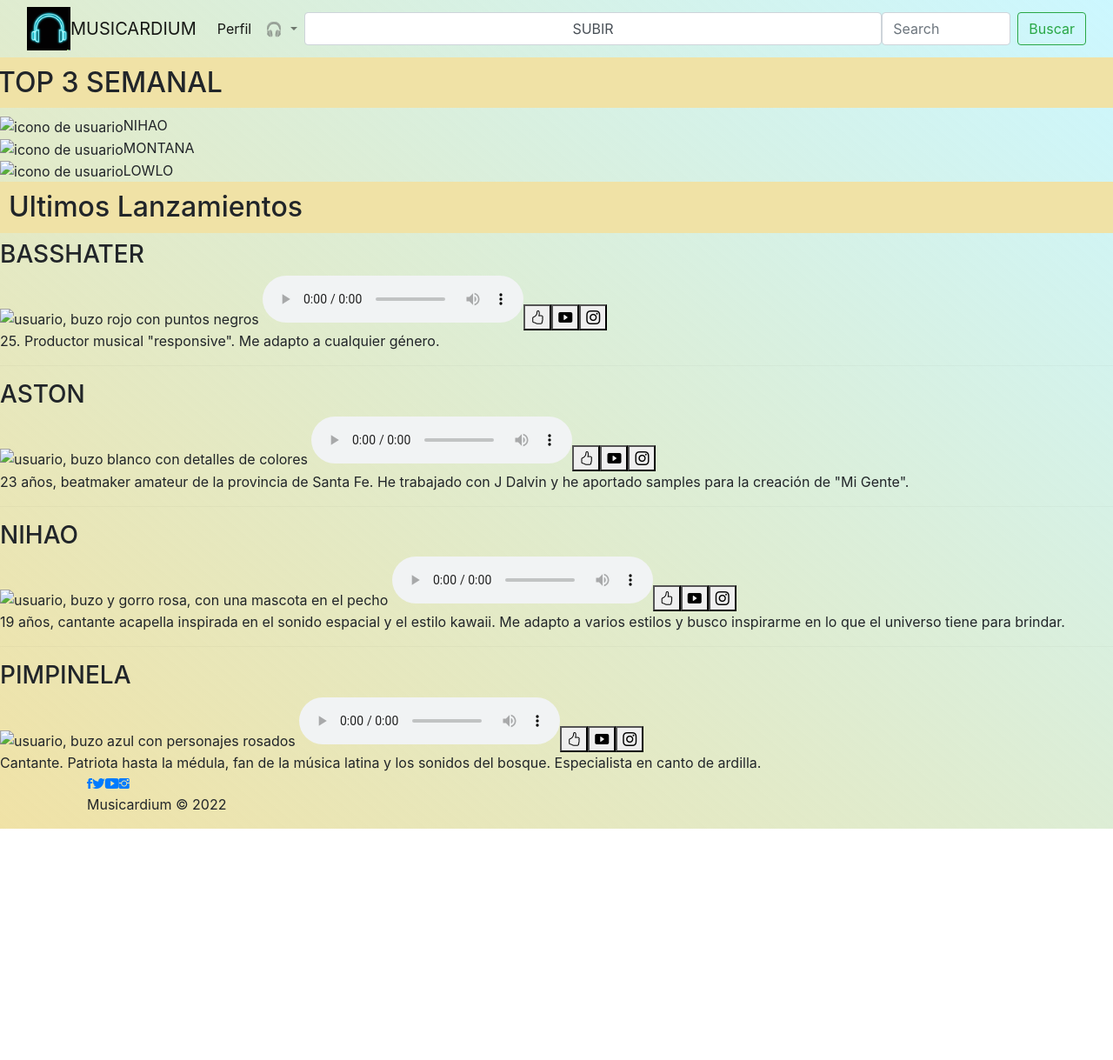
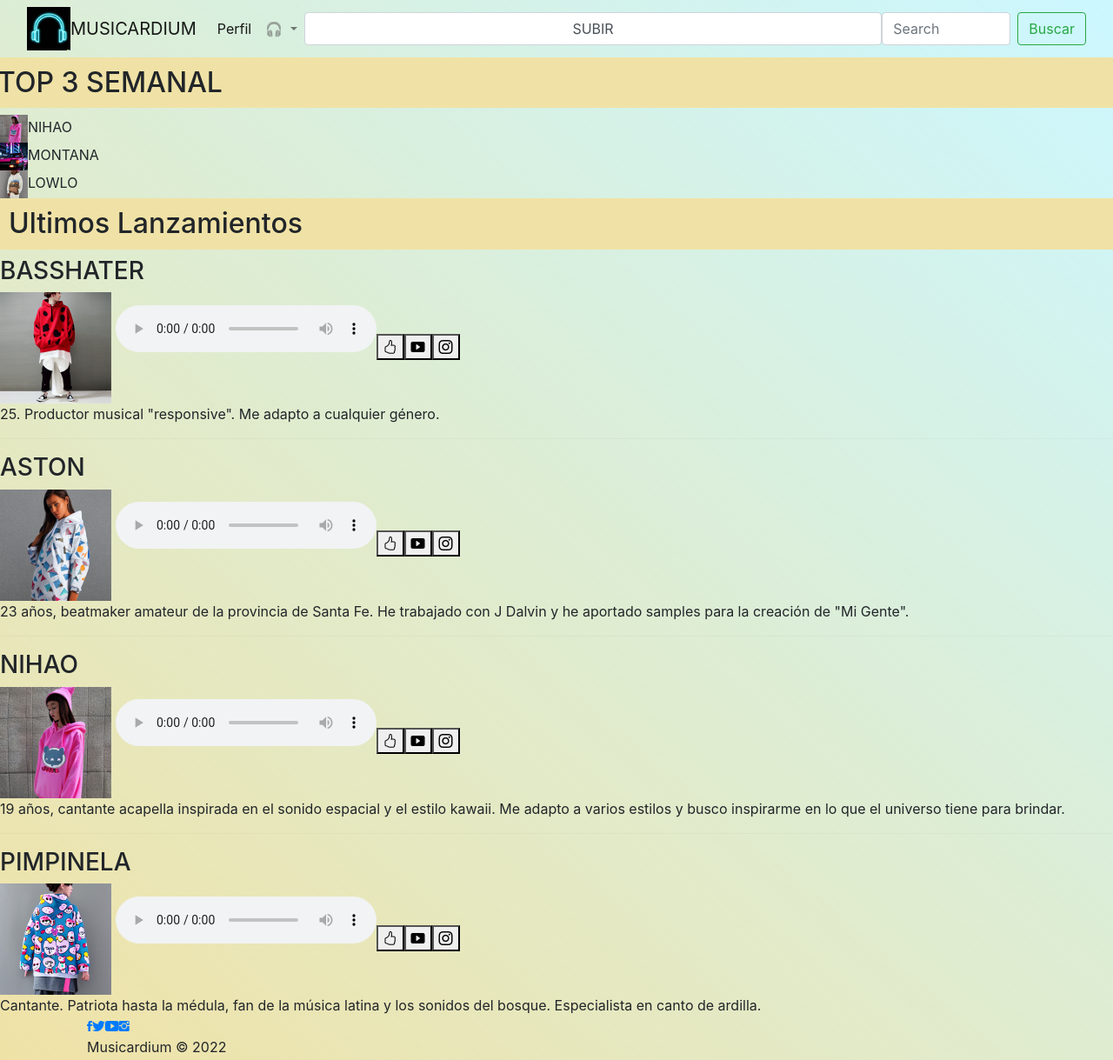
Before and after one commit to Sanguchito97/PreEntrega3Araujo, a website: page index.html in a window 1280 px wide. Shown: the top 1219 px of the page at 87% size. Before the commit the page ends 953 px from the top, so only its background shows below. Drawn offline with nearby package versions, Linux system fonts and the light colour scheme; files that its build step writes are made by us from their sources; the site is published under a folder, as on GitHub Pages, so addresses that start at the root find nothing.

Commit message:
Commit 10

```diff
--- a/index.html
+++ b/index.html
@@ -119,9 +119,9 @@
       </div>
       <!-- display de los artistas destacados del sitio, con actualmente mayor repercusión en el mismo-->
               <section class="grid-container justify-content">
-              <div class="grid-item grid-item-1"><img src="/images/buzotest5.png" width="32" height="32"alt="icono de usuario">NIHAO</div>
-              <div class="grid-item grid-item-2"><img src="/images/cartest.jpeg" width="32" height="32" alt="icono de usuario">MONTANA</div>
-              <div class="grid-item grid-item-3"><img src="/images/buzotest2.png" width="32" height="32"alt="icono de usuario">LOWLO</div>
+              <div class="grid-item grid-item-1"><img src="images/buzotest5.png" width="32" height="32"alt="icono de usuario">NIHAO</div>
+              <div class="grid-item grid-item-2"><img src="images/cartest.jpeg" width="32" height="32" alt="icono de usuario">MONTANA</div>
+              <div class="grid-item grid-item-3"><img src="images/buzotest2.png" width="32" height="32"alt="icono de usuario">LOWLO</div>
           </section>
           <section>
             <div>
@@ -130,28 +130,28 @@
               <!-- artistas generales, de distinto rubro.
               Aquí se presentan los últimos lanzamientos del sitio-->
               <div><h3>BASSHATER</div>
-                <img src="/images/buzotest8.png" width="128" height="128"alt="usuario, buzo rojo con puntos negros">
-                <audio controls src="../mp3/drive-trhu.mp3"></audio><button class="bi bi-hand-thumbs-up"></button><button class="bi bi-play-btn-fill"></button><button class="bi bi-instagram"></button>
+                <img src="images/buzotest8.png" width="128" height="128"alt="usuario, buzo rojo con puntos negros">
+                <audio controls src="mp3/drive-trhu.mp3"></audio><button class="bi bi-hand-thumbs-up"></button><button class="bi bi-play-btn-fill"></button><button class="bi bi-instagram"></button>
                 <div class="data">25. Productor musical "responsive". Me adapto a cualquier género.</div>
                 <hr class="solid">
                 <div><h3>ASTON</h3></div>
-        <img src="/images/buzotest3.png" width="128" height="128"alt="usuario, buzo blanco con detalles de colores">
-        <audio controls src="../mp3/careless.mp3"></audio><button class="bi bi-hand-thumbs-up"></button><button class="bi bi-play-btn-fill"></button><button class="bi bi-instagram"></button>
+        <img src="images/buzotest3.png" width="128" height="128"alt="usuario, buzo blanco con detalles de colores">
+        <audio controls src="mp3/careless.mp3"></audio><button class="bi bi-hand-thumbs-up"></button><button class="bi bi-play-btn-fill"></button><button class="bi bi-instagram"></button>
         <div class="data1">
         23 años, beatmaker amateur de la provincia de Santa Fe. He trabajado con J Dalvin y he aportado samples para la creación de "Mi Gente".
         <hr class="solid">
       </div>
         <div><h3>NIHAO</h3></div>
-            <img src="/images/buzotest5.png" width="128" height="128"alt="usuario, buzo y gorro rosa, con una mascota en el pecho">
-            <audio controls src="../mp3/uh.mp3"></audio><button class="bi bi-hand-thumbs-up"></button><button class="bi bi-play-btn-fill"></button><button class="bi bi-instagram"></button>
+            <img src="images/buzotest5.png" width="128" height="128"alt="usuario, buzo y gorro rosa, con una mascota en el pecho">
+            <audio controls src="mp3/uh.mp3"></audio><button class="bi bi-hand-thumbs-up"></button><button class="bi bi-play-btn-fill"></button><button class="bi bi-instagram"></button>
             <div class="data2">
             19 años, cantante acapella inspirada en el sonido espacial y el estilo kawaii.
             Me adapto a varios estilos y busco inspirarme en lo que el universo tiene para brindar.
             <hr class="solid">
           </div>
             <div><h3>PIMPINELA</h3></div>
-            <img src="/images/buzotest7.png" width="128" height="128"alt="usuario, buzo azul con personajes rosados">
-            <audio controls src="../mp3/uh2.mp3"></audio><button class="bi bi-hand-thumbs-up"></button><button class="bi bi-play-btn-fill"></button><button class="bi bi-instagram"></button>
+            <img src="images/buzotest7.png" width="128" height="128"alt="usuario, buzo azul con personajes rosados">
+            <audio controls src="mp3/uh2.mp3"></audio><button class="bi bi-hand-thumbs-up"></button><button class="bi bi-play-btn-fill"></button><button class="bi bi-instagram"></button>
             <div class="data3">Cantante. Patriota hasta la médula, fan de la música latina y los sonidos del bosque. Especialista en canto de ardilla.</div>
 
 
```
Also changed, not shown: cantrap.html (+6 -6 lines), perfil.html (+4 -4 lines), prodbeats.html (+6 -6 lines).
